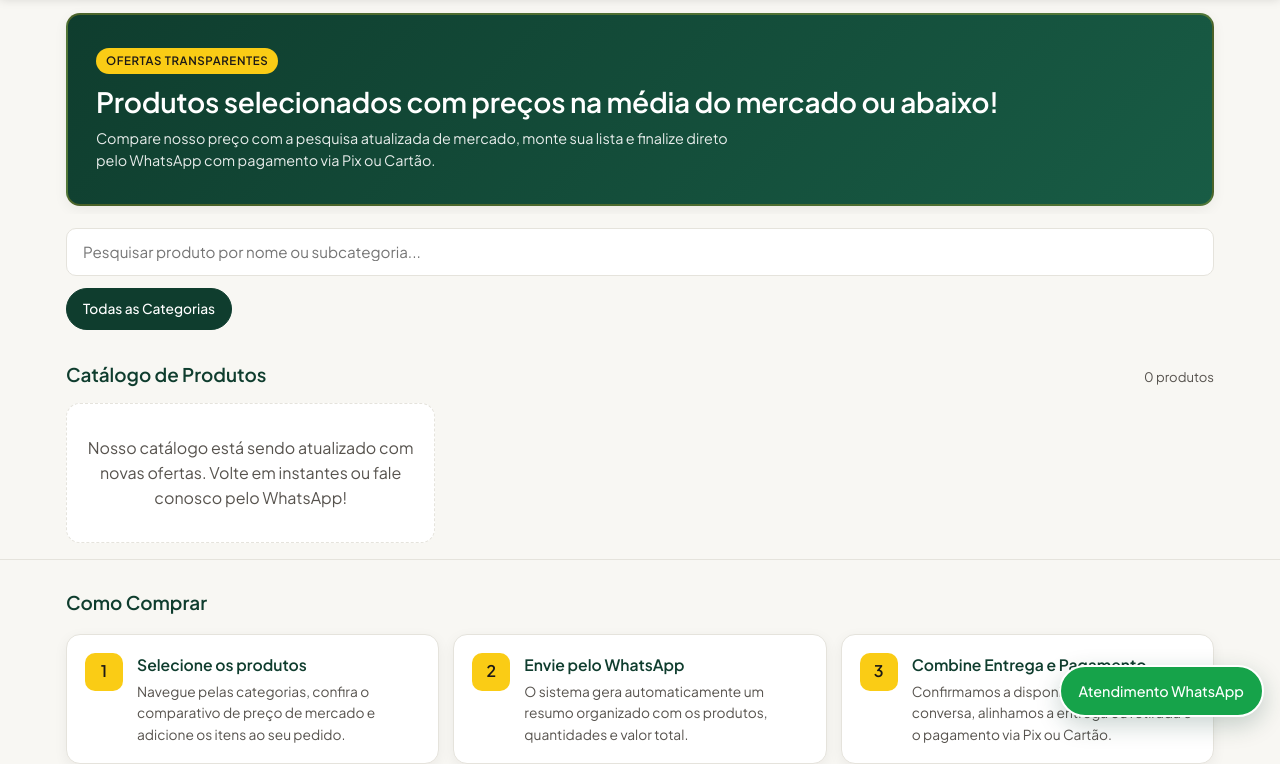
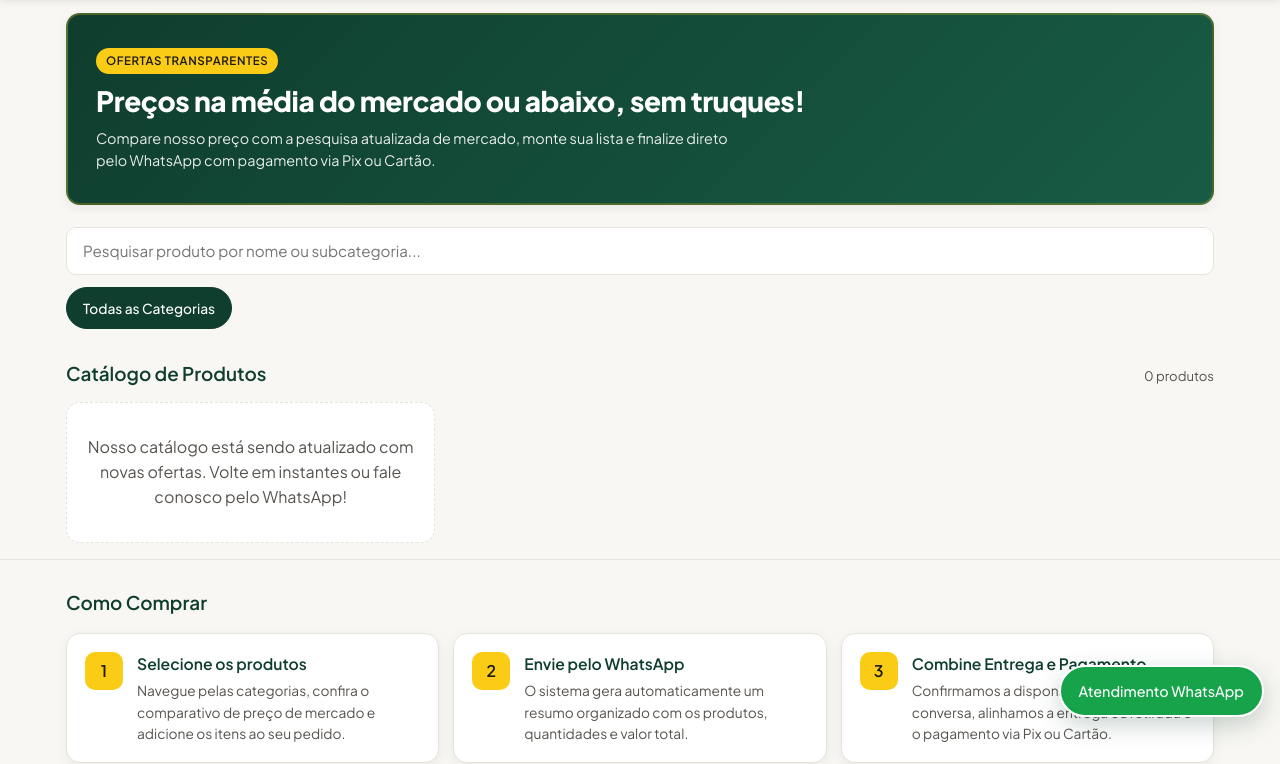
Before and after one commit to gilvaniaoliv/pg-precos-justos, a plain HTML site: page index.html in a window 1280 px wide. Shown: the part 67-831 px from the top of the page. Drawn offline with nearby package versions, Linux system fonts and the light colour scheme; no server answers.

Commit message:
Update banner title text and restore bold weight on banner heading

```diff
--- a/config.js
+++ b/config.js
@@ -39,7 +39,7 @@ window.LOJA_CONFIG = {
 
   // Texto do banner principal no topo da vitrine
   BANNER_TAG: "Ofertas Transparentes",
-  BANNER_TITULO: "Produtos selecionados com preços na média do mercado ou abaixo!",
+  BANNER_TITULO: "Preços na média do mercado ou abaixo, sem truques!",
   BANNER_SUBTITULO:
     "Compare nosso preço com a pesquisa atualizada de mercado, monte sua lista e finalize direto pelo WhatsApp com pagamento via Pix ou Cartão.",
 
--- a/index.html
+++ b/index.html
@@ -13,7 +13,7 @@
   <link rel="preconnect" href="https://fonts.googleapis.com" />
   <link rel="preconnect" href="https://fonts.gstatic.com" crossorigin />
   <link
-    href="https://fonts.googleapis.com/css2?family=Plus+Jakarta+Sans:wght@400;500;600&display=swap"
+    href="https://fonts.googleapis.com/css2?family=Plus+Jakarta+Sans:wght@400;500;600;700;800&display=swap"
     rel="stylesheet"
   />
   <link rel="stylesheet" href="style.css" />
@@ -88,7 +88,7 @@
         <div class="banner-card">
           <span id="bannerTag" class="banner-tag">Ofertas Transparentes</span>
           <h1 id="bannerTitulo" class="banner-titulo">
-            Produtos selecionados com preços na média do mercado ou abaixo!
+            Preços na média do mercado ou abaixo, sem truques!
           </h1>
           <p id="bannerSubtitulo" class="banner-subtitulo">
             Compare nosso preço com a pesquisa atualizada de mercado, monte sua lista e finalize direto pelo WhatsApp com pagamento via Pix ou Cartão.
--- a/style.css
+++ b/style.css
@@ -302,11 +302,11 @@ a {
 }
 
 .banner-titulo {
-  font-size: 1.34rem;
-  font-weight: 600;
-  line-height: 1.26;
+  font-size: 1.42rem;
+  font-weight: 800;
+  line-height: 1.24;
   margin-bottom: 8px;
-  letter-spacing: -0.01em;
+  letter-spacing: -0.015em;
 }
 
 .banner-subtitulo {
```
